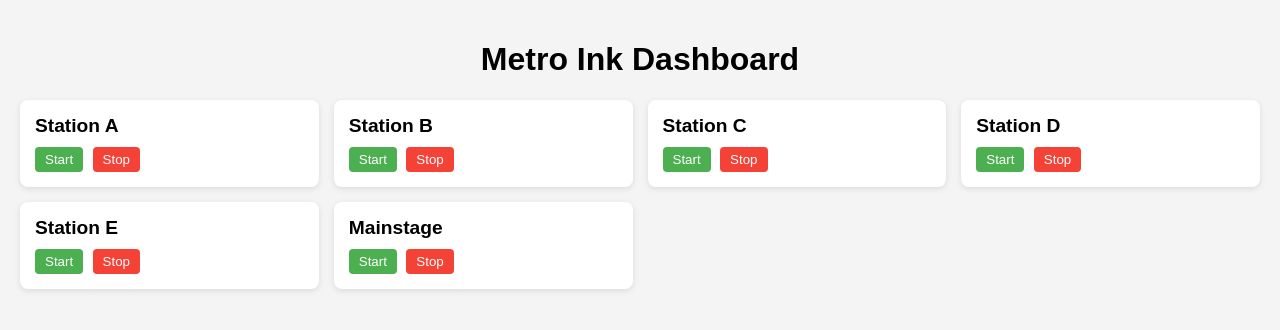
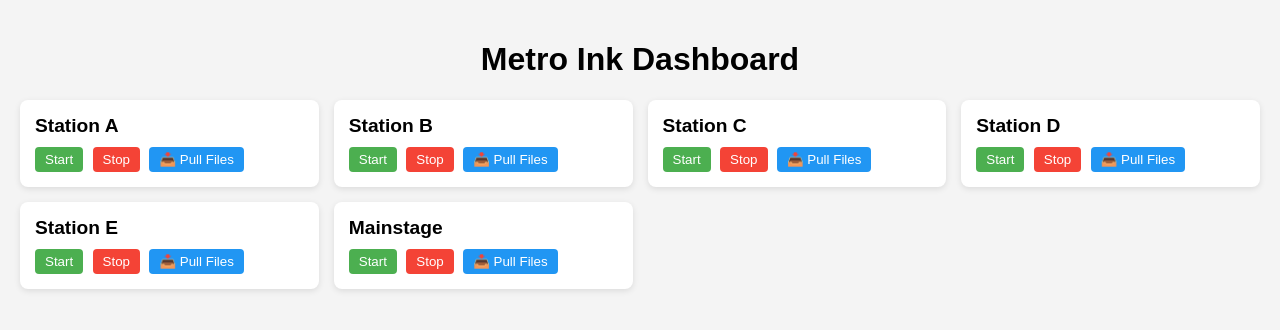
Before and after one commit to andhyalv/MetroInkScoreboardProject, a Flask app: page / in a window 1280 px wide. Shown: the top 330 px of the page. Run offline with Flask 3, Linux system fonts and the light colour scheme; data that the repository does not hold is empty.

Commit message:
Added buttons for file pulling
Added buttons for file pulling of specific stations.

```diff
--- a/templates/dashboard.html
+++ b/templates/dashboard.html
@@ -16,6 +16,7 @@
   button { padding: 5px 10px; margin-right: 5px; border: none; border-radius: 4px; cursor: pointer; }
   button.start { background: #4caf50; color: #fff; }
   button.stop { background: #f44336; color: #fff; }
+  button.pull { background: #2196f3; color: #fff; }
 </style>
 </head>
 <body>
@@ -31,6 +32,8 @@
     </span>
     <button class="start" onclick="controlStation('{{ name }}', 'start')">Start</button>
     <button class="stop" onclick="controlStation('{{ name }}', 'stop')">Stop</button>
+    <button class="pull" onclick="pullFiles('{{ name }}')">📥 Pull Files</button>
+    <span id="pull-status-{{ name|replace(' ', '-') }}" style="margin-left:5px;"></span>
   </div>
   {% endfor %}
 </div>
@@ -49,13 +52,31 @@ function controlStation(station, action) {
     .then(res => res.text())
     .then(msg => {
         console.log(`${station}: ${msg}`);
-        // Update status immediately based on the command sent
         const statusEl = document.getElementById(`status-${station.replace(' ', '-')}`);
         statusEl.textContent = action === "start" ? "🟢 Running" : "⚪ Idle";
         statusEl.className = "status " + (action === "start" ? "running" : "idle");
     })
     .catch(err => console.error(err));
 }
+
+// Pull files from a Pi to its designated folder
+function pullFiles(station) {
+    const statusEl = document.getElementById(`pull-status-${station.replace(' ', '-')}`);
+    statusEl.textContent = "⏳ Pulling...";
+
+    fetch(`/pull/${encodeURIComponent(station)}`, { method: "POST" })
+    .then(res => res.json())
+    .then(data => {
+        console.log(data.message);
+        statusEl.textContent = data.message;
+        setTimeout(() => { statusEl.textContent = ""; }, 5000);
+    })
+    .catch(err => {
+        console.error(err);
+        statusEl.textContent = "❌ Error pulling files";
+        setTimeout(() => { statusEl.textContent = ""; }, 5000);
+    });
+}
 </script>
 
 </body>
```
